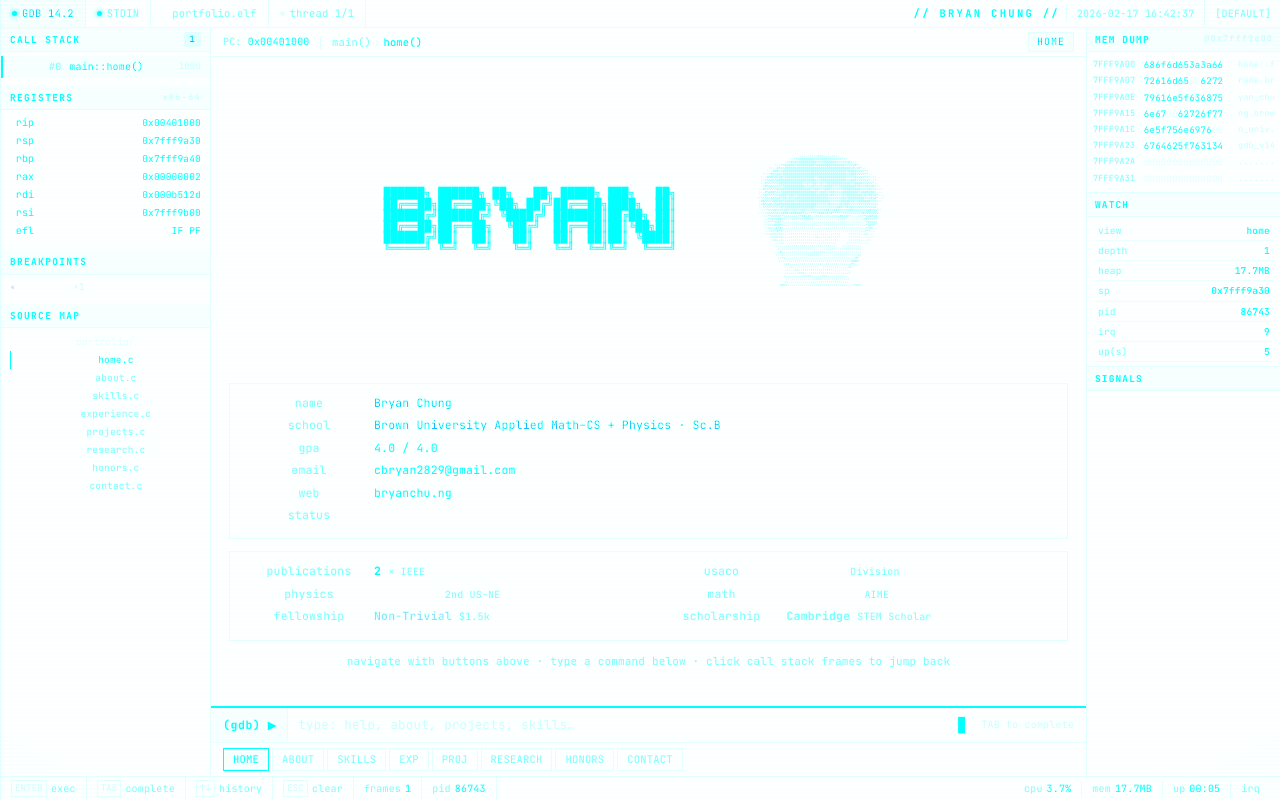
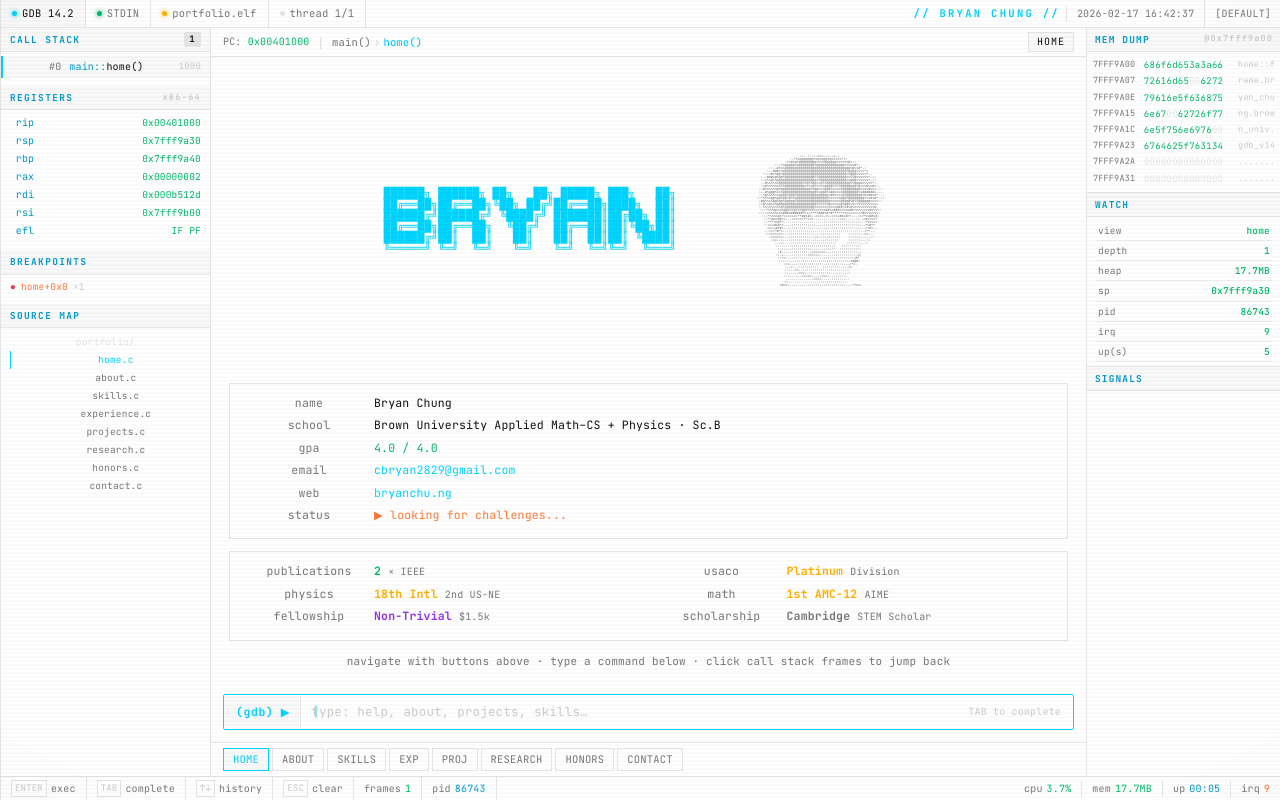
Before and after one commit to bryanc04/bryanchu.ng, a React (Vite) app: page / in a window 1280 px wide. Built offline with nearby package versions, Linux system fonts and the light colour scheme.

Commit message:
terminal -v21

```diff
--- a/src/App.jsx
+++ b/src/App.jsx
@@ -119,12 +119,13 @@ body::after{content:'';position:fixed;inset:0;pointer-events:none;z-index:899;
 
 /* ── INPUT BAR ── */
 .ibar{flex-shrink:0;display:flex;align-items:center;background:var(--bg1);
-  border-top:2px solid var(--border);position:relative;transition:border-color var(--trans);}
-.ibar.focused{border-top-color:var(--p);}
+  border:1px solid var(--border);position:relative;transition:border-color var(--trans);
+  margin:0 12px 12px 12px;border-radius:2px;}
+.ibar.focused{border-color:var(--p);}
 .ibar-label{padding:7px 10px 7px 12px;color:var(--p);font-size:11.5px;font-weight:700;
   letter-spacing:.05em;user-select:none;background:var(--bg2);border-right:1px solid var(--border);white-space:nowrap;}
 .inp{flex:1;background:transparent;border:none;outline:none;color:var(--txt-main);
-  font-family:inherit;font-size:12.5px;caret-color:var(--p);padding:7px 10px;}
+  font-family:inherit;font-size:12.5px;caret-color:transparent;padding:7px 10px;}
 .inp::placeholder{color:var(--dim);}
 .inp-hint{padding:0 12px;font-size:10px;color:var(--dim);white-space:nowrap;user-select:none;}
 
@@ -139,6 +140,14 @@ body::after{content:'';position:fixed;inset:0;pointer-events:none;z-index:899;
 .ac-desc{color:var(--muted);font-size:10px;}
 .ac-cat{padding:3px 14px;font-size:9px;color:var(--dim);letter-spacing:.12em;
   background:var(--bg2);border-bottom:1px solid var(--bg3);}
+
+@keyframes border-blink {
+  0%, 100% { border-color: var(--p); }
+  50% { border-color: var(--border); }
+}
+.ibar.focused {
+  animation: border-blink 1.1s step-end infinite;
+}
 
 /* quick nav */
 .qnav{flex-shrink:0;display:flex;gap:3px;padding:5px 12px;
@@ -235,7 +244,7 @@ body::after{content:'';position:fixed;inset:0;pointer-events:none;z-index:899;
 .metrics2col{display:grid;grid-template-columns:1fr 1fr;gap:4px;margin-top:8px;}
 
 @keyframes bl{0%,100%{opacity:1}50%{opacity:0}}
-.bl{animation:bl 1s step-end infinite;}
+.bl{animation:bl 1.1s step-end infinite;}
 @keyframes card-in{from{opacity:0;transform:translateY(6px)}to{opacity:1;transform:translateY(0)}}
 .card{animation:card-in .3s ease both;}
 @keyframes bar-grow{from{transform:scaleX(0)}to{transform:scaleX(1)}}
@@ -1117,9 +1126,9 @@ export default function App() {
     <>
       <style>{CSS}</style>
       <PixelTrail
-        gridSize={80}
+        gridSize={40}
         trailSize={0.02}
-        maxAge={300}
+        maxAge={500}
         interpolate={5}
         color={accentHex}
       />
@@ -1290,7 +1299,15 @@ export default function App() {
                     })()}
                   </div>
                 )}
-                <div style={{ display: "flex", alignItems: "center" }}>
+                  <div
+                    style={{
+                      position: "relative",
+                      flex: 1,
+                      display: "flex",
+                      alignItems: "center",
+                      overflow: "hidden",
+                    }}
+                  >
                     <input
                       ref={inpRef}
                       className="inp"
@@ -1305,23 +1322,44 @@ export default function App() {
                         setAcIdx(-1);
                       }}
                       onKeyDown={handleKeyDown}
-                    onFocus={() => setIbarFocused(true)}
+                      onFocus={() => {
+                        setIbarFocused(true);
+                        setAcVisible(!!inputVal);
+                      }}
                       onBlur={() => setIbarFocused(false)}
+                      style={{
+                        position: "absolute",
+                        inset: 0,
+                        zIndex: 2,
+                      }}
                     />
-                  {!inputVal && (
+                    {/* Mirror span for cursor positioning */}
+                    <div
+                      style={{
+                        padding: "7px 10px",
+                        fontSize: "12.5px",
+                        color: "transparent",
+                        whiteSpace: "pre",
+                        pointerEvents: "none",
+                        display: "flex",
+                        alignItems: "center",
+                      }}
+                    >
+                      {inputVal}
+                      {ibarFocused && (
                         <span
                           className="bl"
                           style={{
                             color: "var(--p)",
-                        marginLeft: -2,
+                            marginLeft: 1,
                             pointerEvents: "none",
-                        fontSize: 14,
-                        lineHeight: 1,
+                            fontWeight: 300,
                           }}
                         >
-                      ▋
+                          |
                         </span>
                       )}
+                    </div>
                   </div>
               </div>
               <span className="inp-hint">TAB to complete</span>
@@ -1445,20 +1483,30 @@ export default function App() {
    CUSTOM CURSOR
 ════════════════════════════════════ */
 function CustomCursor() {
-  const [pos, setPos] = useState({ x: -100, y: -100 });
+  const curRef = useRef(null);
+
   useEffect(() => {
-    const h = (e) => setPos({ x: e.clientX, y: e.clientY });
-    document.addEventListener("mousemove", h);
-    return () => document.removeEventListener("mousemove", h);
+    const el = curRef.current;
+    if (!el) return;
+
+    const h = (e) => {
+      // Direct DOM update is much faster than React state for 60fps cursor
+      el.style.transform = `translate3d(${e.clientX - 1}px, ${e.clientY - 13}px, 0)`;
+    };
+    window.addEventListener("pointermove", h, { passive: true });
+    return () => window.removeEventListener("pointermove", h);
   }, []);
+
   return (
     <div
+      ref={curRef}
       style={{
         position: "fixed",
         pointerEvents: "none",
         zIndex: 9999,
-        left: pos.x - 1,
-        top: pos.y - 13,
+        top: 0,
+        left: 0,
+        willChange: "transform",
         color: "var(--p)",
         fontSize: 14,
         textShadow: "0 0 8px var(--p), 0 0 20px var(--p)",
--- a/src/components/PixelTrail/PixelTrail.css
+++ b/src/components/PixelTrail/PixelTrail.css
@@ -1,14 +1,12 @@
 .goo-filter-container {
-  position: fixed;
-  width: 0;
-  height: 0;
-  pointer-events: none;
-  z-index: -1;
+  position: absolute;
+  overflow: hidden;
+  z-index: 1;
 }
 
 .pixel-canvas {
-  position: fixed;
+  position: absolute;
+  z-index: 1;
   inset: 0;
-  z-index: 5;
   pointer-events: none;
 }
--- a/src/components/PixelTrail/PixelTrail.jsx
+++ b/src/components/PixelTrail/PixelTrail.jsx
@@ -5,20 +5,6 @@ import { shaderMaterial, useTrailTexture } from '@react-three/drei';
 import * as THREE from 'three';
 
 import './PixelTrail.css';
-
-const GooeyFilter = ({ id = 'goo-filter', strength = 10 }) => {
-  return (
-    <svg className="goo-filter-container" style={{ position: 'fixed', top: 0, left: 0, width: 0, height: 0, pointerEvents: 'none', visibility: 'hidden' }}>
-      <defs>
-        <filter id={id}>
-          <feGaussianBlur in="SourceGraphic" stdDeviation={strength} result="blur" />
-          <feColorMatrix in="blur" type="matrix" values="1 0 0 0 0  0 1 0 0 0  0 0 1 0 0  0 0 0 19 -9" result="goo" />
-          <feComposite in="SourceGraphic" in2="goo" operator="atop" />
-        </filter>
-      </defs>
-    </svg>
-  );
-};
 
 const DotMaterial = shaderMaterial(
   {
@@ -30,6 +16,7 @@ const DotMaterial = shaderMaterial(
   `
     varying vec2 vUv;
     void main() {
+      vUv = uv;
       gl_Position = vec4(position.xy, 0.0, 1.0);
     }
   `,
@@ -38,23 +25,16 @@ const DotMaterial = shaderMaterial(
     uniform sampler2D mouseTrail;
     uniform float gridSize;
     uniform vec3 pixelColor;
-
-    vec2 coverUv(vec2 uv) {
-      vec2 s = resolution.xy / max(resolution.x, resolution.y);
-      vec2 newUv = (uv - 0.5) * s + 0.5;
-      return clamp(newUv, 0.0, 1.0);
-    }
-
-    float sdfCircle(vec2 p, float r) {
-        return length(p - 0.5) - r;
-    }
+    varying vec2 vUv;
 
     void main() {
-      vec2 screenUv = gl_FragCoord.xy / resolution;
-      vec2 uv = coverUv(screenUv);
+      // Use raw UV for 1:1 screen mapping
+      vec2 uv = gl_FragCoord.xy / resolution;
 
-      vec2 gridUv = fract(uv * gridSize);
-      vec2 gridUvCenter = (floor(uv * gridSize) + 0.5) / gridSize;
+      // Keep cells square
+      float aspect = resolution.x / resolution.y;
+      vec2 grid = vec2(gridSize * aspect, gridSize);
+      vec2 gridUvCenter = (floor(uv * grid) + 0.5) / grid;
 
       float trail = texture2D(mouseTrail, gridUvCenter).r;
 
@@ -63,20 +43,20 @@ const DotMaterial = shaderMaterial(
   `
 );
 
-
-
 function Scene({ gridSize, trailSize, maxAge, interpolate, easingFunction, pixelColor }) {
-  const size = useThree(s => s.size);
-  const viewport = useThree(s => s.viewport);
+  const { size, viewport } = useThree();
   const mousePos = useRef({ x: 0, y: 0 });
   const lastMousePos = useRef({ x: 0, y: 0 });
   const v2 = useRef(new THREE.Vector2());
 
   const dotMaterial = useMemo(() => new DotMaterial(), []);
-  dotMaterial.uniforms.pixelColor.value = new THREE.Color(pixelColor);
+
+  useEffect(() => {
+    dotMaterial.uniforms.pixelColor.value.set(pixelColor);
+  }, [pixelColor, dotMaterial]);
 
   const [trail, onMove] = useTrailTexture({
-    size: 256,
+    size: 512,
     radius: trailSize,
     maxAge: maxAge,
     interpolate: interpolate || 0.1,
@@ -88,7 +68,7 @@ function Scene({ gridSize, trailSize, maxAge, interpolate, easingFunction, pixel
       mousePos.current.x = e.clientX / window.innerWidth;
       mousePos.current.y = 1 - (e.clientY / window.innerHeight);
     };
-    window.addEventListener('pointermove', handleMove);
+    window.addEventListener('pointermove', handleMove, { passive: true });
     return () => window.removeEventListener('pointermove', handleMove);
   }, []);
 
@@ -99,26 +79,21 @@ function Scene({ gridSize, trailSize, maxAge, interpolate, easingFunction, pixel
       lastMousePos.current.x = mousePos.current.x;
       lastMousePos.current.y = mousePos.current.y;
     }
+
+    dotMaterial.uniforms.resolution.value.set(size.width * viewport.dpr, size.height * viewport.dpr);
+    dotMaterial.uniforms.gridSize.value = gridSize;
+    dotMaterial.uniforms.mouseTrail.value = trail;
   });
 
   if (trail) {
     trail.minFilter = THREE.NearestFilter;
     trail.magFilter = THREE.NearestFilter;
-    trail.wrapS = THREE.ClampToEdgeWrapping;
-    trail.wrapT = THREE.ClampToEdgeWrapping;
   }
 
-  const scale = Math.max(viewport.width, viewport.height) / 2;
-
   return (
-    <mesh scale={[scale, scale, 1]}>
+    <mesh>
       <planeGeometry args={[2, 2]} />
-      <primitive
-        object={dotMaterial}
-        gridSize={gridSize}
-        resolution={[size.width * viewport.dpr, size.height * viewport.dpr]}
-        mouseTrail={trail}
-      />
+      <primitive object={dotMaterial} transparent />
     </mesh>
   );
 }
@@ -129,31 +104,25 @@ export default function PixelTrail({
   maxAge = 250,
   interpolate = 5,
   easingFunction = x => x,
-  canvasProps = {},
-  glProps = {
-    antialias: false,
-    powerPreference: 'high-performance',
-    alpha: true
-  },
-  gooeyFilter,
   color = '#ffffff',
   className = ''
 }) {
   return (
-    <>
-      {gooeyFilter && <GooeyFilter id={gooeyFilter.id} strength={gooeyFilter.strength} />}
     <Canvas
-        {...canvasProps}
-        gl={glProps}
+      dpr={[1, 2]}
+      gl={{
+        antialias: false,
+        powerPreference: 'high-performance',
+        alpha: true,
+        stencil: false,
+        depth: false
+      }}
       className={`pixel-canvas ${className}`}
       style={{
         position: 'fixed',
         inset: 0,
-          width: '100vw',
-          height: '100vh',
-          zIndex: 1000,
-          pointerEvents: 'none',
-          ...(gooeyFilter ? { filter: `url(#${gooeyFilter.id})` } : {})
+        zIndex: 900, // Above shell (10) and wipe (800), below cursor (9999)
+        pointerEvents: 'none'
       }}
     >
       <Scene
@@ -165,6 +134,5 @@ export default function PixelTrail({
         pixelColor={color}
       />
     </Canvas>
-    </>
   );
 }
```
Lines whose indentation alone changed are shown as unchanged.
